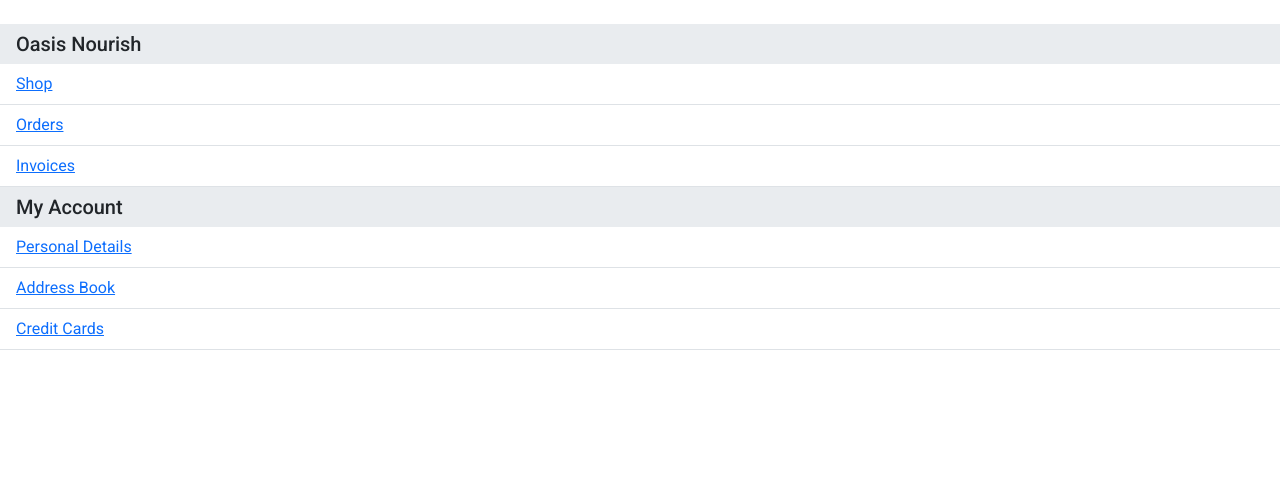
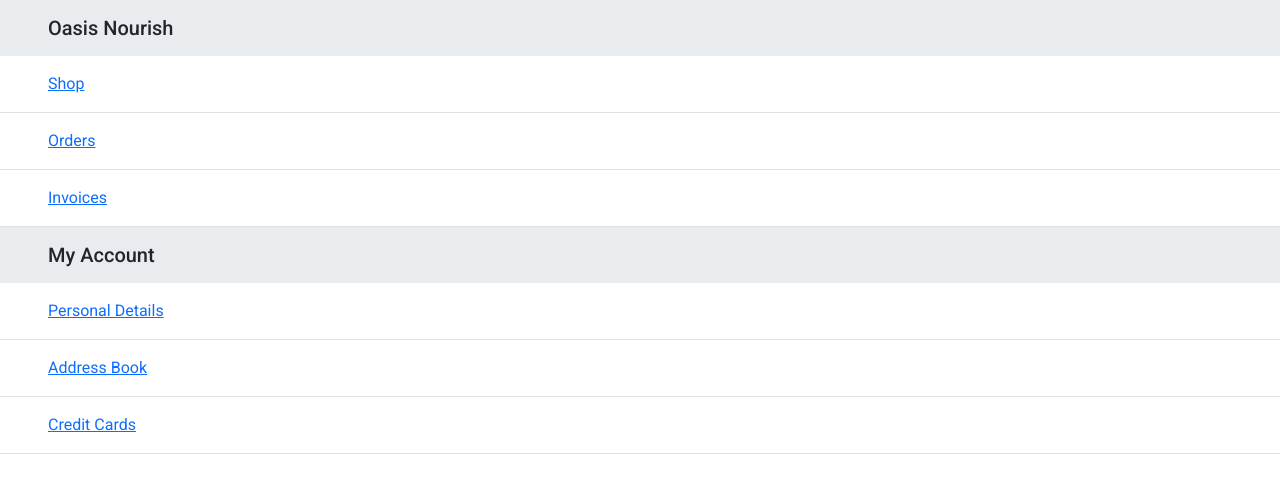
Before and after one commit to thabomoloi/INF3014F_Project, a Flask app: template oasis_nourish/templates/account/dashboard.html in a window 1280 px wide. Shown: the part 135-628 px from the top of the page. Run offline with Flask 3, Linux system fonts and the light colour scheme; the template is opened without the code that fills it, so the values that code supplies are empty; some libraries are stand-ins or nearby versions.

Commit message:
Update padding

```diff
--- a/oasis_nourish/templates/account/dashboard.html
+++ b/oasis_nourish/templates/account/dashboard.html
@@ -1,26 +1,26 @@
 {% extends 'layout.html' %}
 {% block page_content %}
     <div class="overflow-hidden">
-        <div class="row align-items-start py-2 my-3">
+        <div class="row align-items-start">
             <div>
-                <div class="px-3 py-2 bg-body-secondary">
+                <div class="px-4 px-md-5 py-3 bg-body-secondary">
                     <h5 class="p-0 m-0">Oasis Nourish</h5>
                 </div>
                 <div class="d-flex flex-column">
-                    <a class="border-bottom border-1 px-3 py-2">Shop</a>
-                    <a class="border-bottom border-1 px-3 py-2">Orders</a>
-                    <a class="border-bottom border-1 px-3 py-2">Invoices</a>
+                    <a class="border-bottom border-1 px-4 px-md-5 py-3">Shop</a>
+                    <a class="border-bottom border-1 px-4 px-md-5 py-3">Orders</a>
+                    <a class="border-bottom border-1 px-4 px-md-5 py-3">Invoices</a>
                 </div>
             </div>
 
             <div>
-                <div class="px-3 py-2 bg-body-secondary">
+                <div class="px-4 px-md-5 py-3 bg-body-secondary">
                     <h5 class="p-0 m-0">My Account</h5>
                 </div>
                 <div class="d-flex flex-column">
-                    <a class="border-bottom border-1 px-3 py-2">Personal Details</a>
-                    <a class="border-bottom border-1 px-3 py-2">Address Book</a>
-                    <a class="border-bottom border-1 px-3 py-2">Credit Cards</a>
+                    <a class="border-bottom border-1 px-4 px-md-5 py-3">Personal Details</a>
+                    <a class="border-bottom border-1 px-4 px-md-5 py-3">Address Book</a>
+                    <a class="border-bottom border-1 px-4 px-md-5 py-3">Credit Cards</a>
                 </div>
             </div>
 
```
